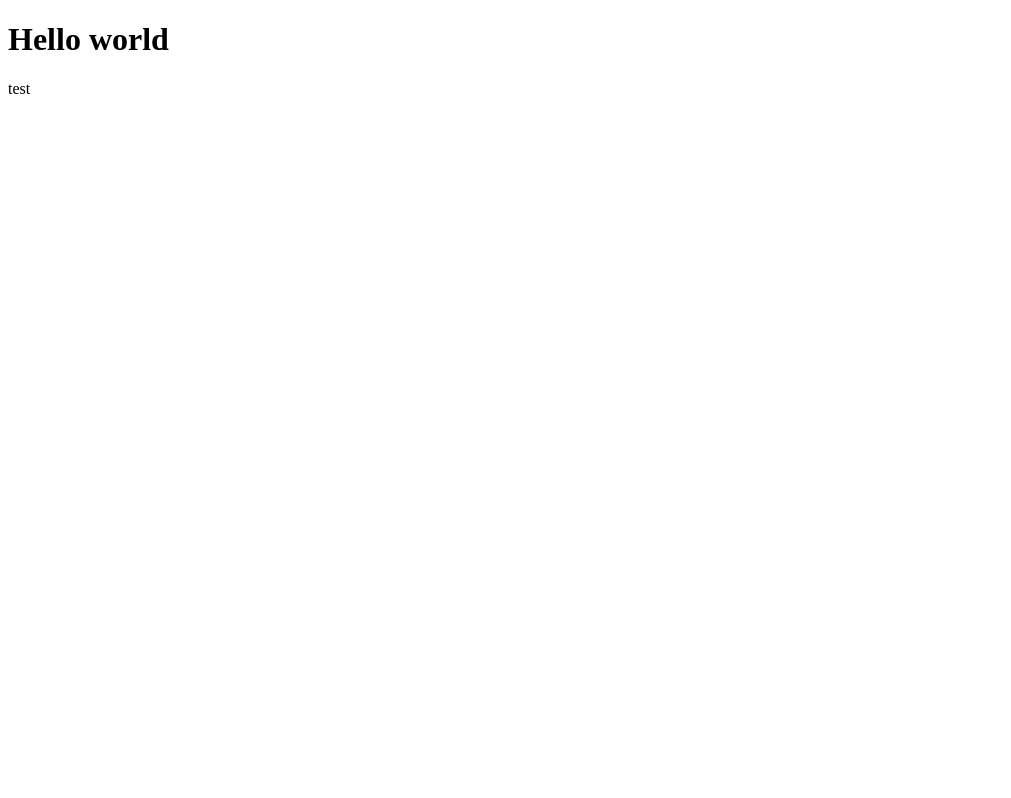
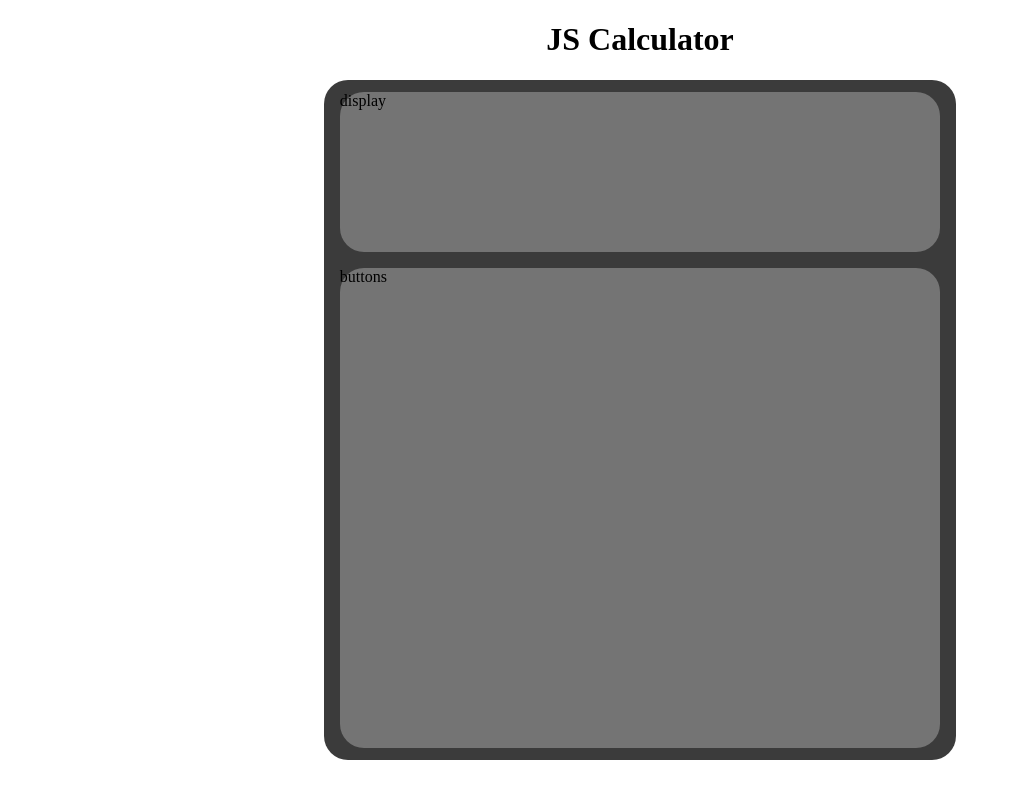
Before and after one commit to elhamhashemii/js-calculator, a plain HTML site: page index.html in a window 1280 px wide. Shown: the whole page, without its empty margins (0-1011 px from the left). Drawn offline with Linux system fonts and the light colour scheme.

Commit message:
init: initial commit

```diff
--- a/app.js
+++ b/app.js
@@ -1 +1 @@
-alert("Hi")
+// alert("Hi")
--- a/index.html
+++ b/index.html
@@ -1,14 +1,18 @@
 <!DOCTYPE html>
 <html lang="en">
 <head>
+    <link rel="stylesheet" href="style.css">
     <meta charset="UTF-8">
     <meta http-equiv="X-UA-Compatible" content="IE=edge">
     <meta name="viewport" content="width=device-width, initial-scale=1.0">
     <title>Calculator</title>
 </head>
 <body>
-    <h1>Hello world</h1>
-    <div class="text-lg">test</div>
+    <h1>JS Calculator</h1>
+    <div class="container">
+        <div class="display">display</div>
+        <div class="buttons">buttons</div>
+    </div>
     <script src="./app.js"></script>
 </body>
 </html>
--- /dev/null
+++ b/style.css
@@ -0,0 +1,32 @@
+h1{
+    text-align: center;
+}
+
+.container{
+    display: flex;
+    flex-direction: column;
+    justify-content: center;
+    align-items: center;
+    width: 50%;
+    height: 85vh;
+    background-color: #3b3b3b;
+    border-radius: 24px;
+    margin: auto;
+}
+
+.display{
+    height: 20vh;
+    width: 95%;
+    background-color: #b4b4b479;
+    border-radius: 24px;
+    /* margin-top: 20px; */
+}
+
+.buttons{
+    height: 60vh;
+    width: 95%;
+    background-color: #b4b4b479;
+    border-radius: 24px;
+    margin-top: 16px;
+
+}
```
Also changed, not shown: style.scss (deleted).
